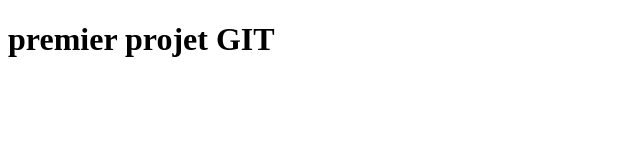
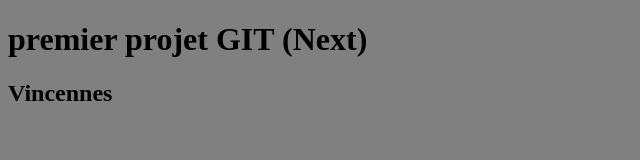
Before and after one commit to wassim-sl/projet1, a plain HTML site: page index.html in a window 1280 px wide. Shown: the whole page, without its empty margins (0-640 px from the left). Drawn offline with Linux system fonts and the light colour scheme.

Commit message:
index.html

```diff
--- a/index.html
+++ b/index.html
@@ -4,8 +4,10 @@
     <meta charset="UTF-8">
     <meta name="viewport" content="width=device-width, initial-scale=1.0">
     <title>GIT</title>
+    <link rel="stylesheet" href="css/style.css">
 </head>
 <body>
-    <h1>premier projet GIT</h1>
+    <h1>premier projet GIT (Next)</h1>
+    <h2>Vincennes</h2>
 </body>
 </html>
```
